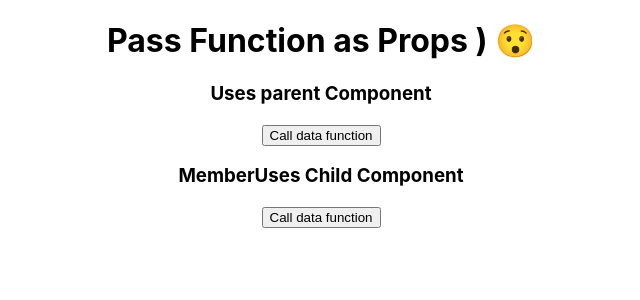
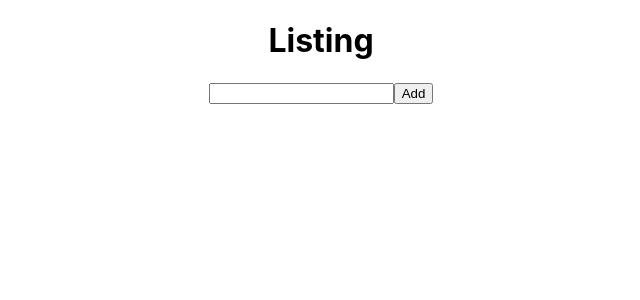
Before and after one commit to zamiasha/Learning-react-, a React (Create React App) app: page / in a window 1280 px wide. Shown: the top 300 px of the page, without its empty margins (319-959 px from the left). Built offline with nearby package versions, Linux system fonts and the light colour scheme.

Commit message:
todo list code

```diff
--- a/src/App.css
+++ b/src/App.css
@@ -45,3 +45,11 @@
 .begin {
     background-color: green;
 }
+
+
+/* list desing */
+
+.liui {
+    list-style-type: none;
+    background-color: red;
+}
--- a/src/App.jsx
+++ b/src/App.jsx
@@ -8,25 +8,73 @@
 
 function App() {
 
-       function getData() {
-        alert("hellow from app")
-       }
-    return (
-        <div className="App">
-        <h1>Pass Function as Props ) 😯</h1>
 
-        <Uses data={getData} />
+     const [list, setList] = useState([]);
+     const [input, setInput] = useState("");
 
-        <div className="Member-Uses">
-        <MemberUses data={getData} />
-        </div>
+
+     const addTodo = (todo) => {
+         const newTodo = {
+            id: Math.random(),
+            todo: todo
+         }
+
+         //add todo  to  the  list
+         setList([...list, newTodo])
+
+
+         //clear input  box
+         setInput("");
 
 
 
-       </div>
-    );
+         }
+         const deleteTodo = (id) => {
+            //filter out the todo with id
 
+            const  newList = list.filter((todo) => todo.id !== id);
+
+
+            setList(newList);
+     }
+
+    return (
+        <div className="App">
+              <h1>Listing</h1>
+
+              <input type="text" value={input} onChange={(e) =>setInput(e.target.value)} />
+              <button onClick={() => addTodo(input)}>Add</button>
+              <ul className='liui'>
+                {list.map((todo) => (
+                    <li key={todo.id}>
+                    {todo.todo}
+                     <button onClick={() => deleteTodo(todo.id)}>&times;</button>
+                    </li>
+                ))}
+              </ul>
+        </div>
+    )
 }
+
+    //    function getData() {
+    //     alert("hellow from app")
+    //    }
+    // return (
+        // <div className="App">
+        // <h1>Pass Function as Props ) 😯</h1>
+
+        // <Uses data={getData} />
+
+        // <div className="Member-Uses">
+        // <MemberUses data={getData} />
+        // </div>
+
+
+
+//        </div>
+//     );
+
+// }
 
 
 
```
